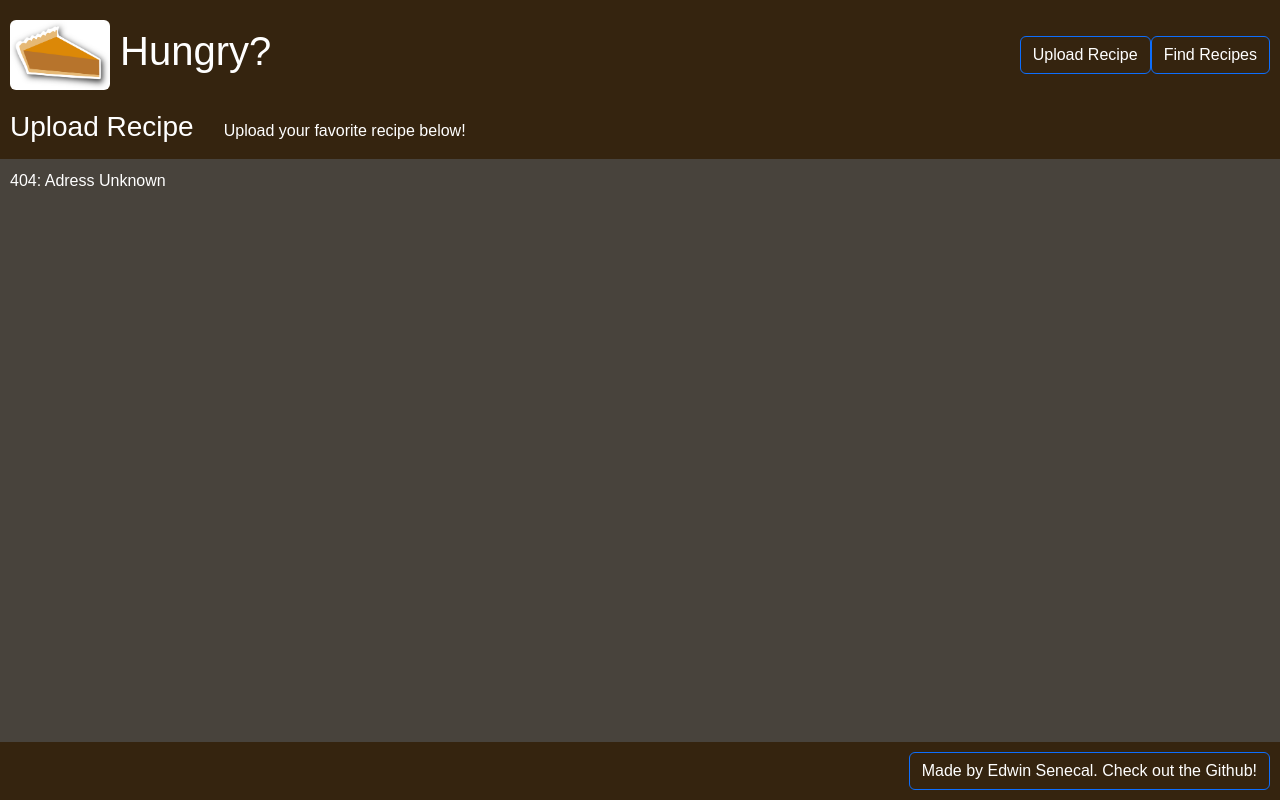
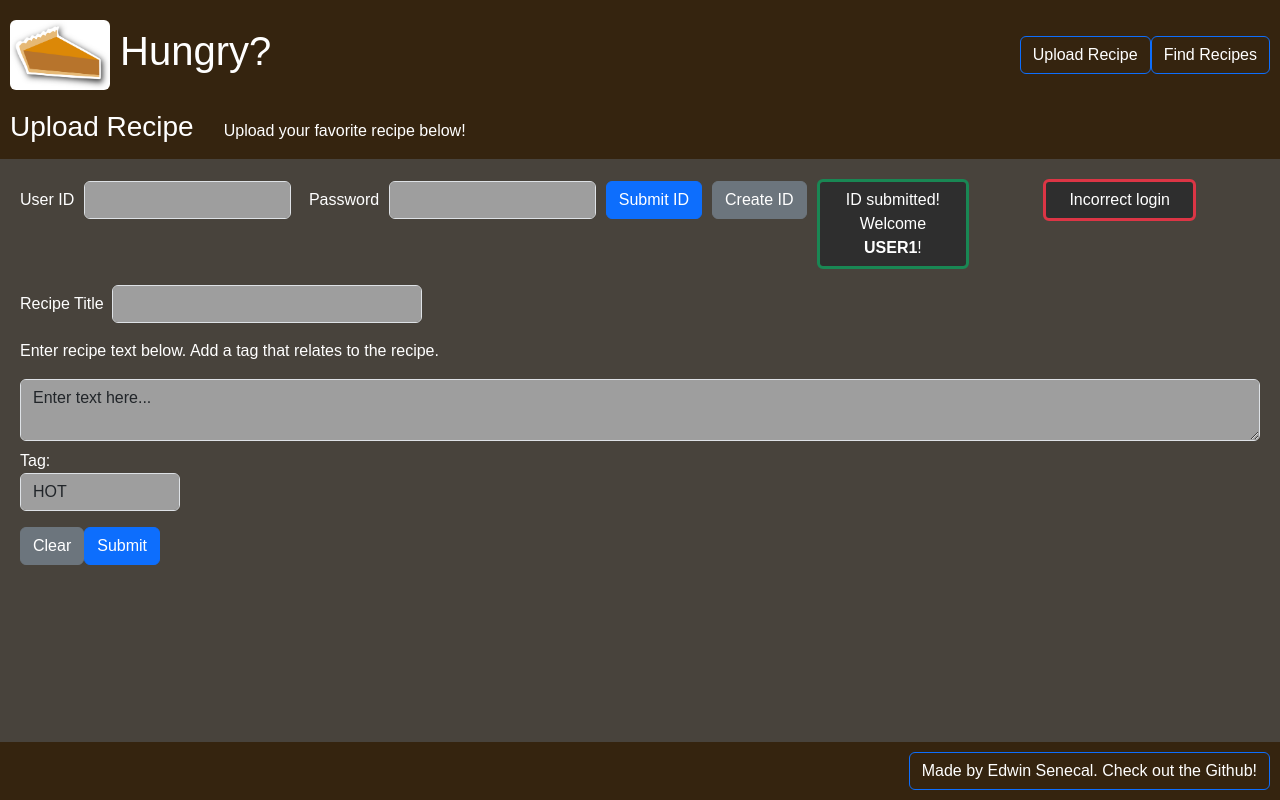
Before and after one commit to esenecal/startup, a React (Vite) app: page / in a window 1280 px wide. Before the commit this address had no page. Built offline with nearby package versions, Linux system fonts and the light colour scheme.

Commit message:
Added body text for upload.jsx.

```diff
--- a/src/app.jsx
+++ b/src/app.jsx
@@ -9,6 +9,7 @@ import { Upload } from "./upload/upload";
 
 
 // Note that placing the className "body" was required, and changing app.css to accomodate it.
+// Make sure only App is listed as default.
 export default function App() {
     return (
         <BrowserRouter>
@@ -40,7 +41,7 @@ export default function App() {
                 </header>
 
                 <Routes>
-                    <Route path="/upload" element={<Upload />} exact />
+                    <Route path="/" element={<Upload />} exact />
                     <Route path="/find" element={<Find />} />
                     <Route path="*" element={<NotFound />} />
                 </Routes>
--- a/src/upload/upload.jsx
+++ b/src/upload/upload.jsx
@@ -12,7 +12,64 @@ import "./upload.css"; // page css file
 export function Upload() {
     return(
         <div className="body">
-            Upload
+            <main>
+                <form>
+                    <div id="login" className="mb-3">
+
+                        <label for="userID">User ID</label>
+                        <div className="col-2">
+                            <input id="userID" className="form-control" type="text" name="userID"/>
+                        </div>
+
+                        <label for="password">&ensp;Password</label>
+                        <div className="col-2">
+                            <input id="password" className="form-control" type="password" name="password"/>
+                        </div>
+
+                        <button type="submit" className="btn btn-primary">Submit ID</button>
+                        <button type="submit" className="btn btn-secondary">Create ID</button>
+
+
+                        <p id="user-alert" className="form-control border-3 border-success">ID submitted! Welcome <strong>USER1</strong>!</p>
+                        <p id="user-alert" className="form-control border-3 border-danger">Incorrect login</p>
+
+                    </div>
+
+                    {/* <!--This is example text for when they submit their user credentials, so they know they can proceed--> */}
+
+
+
+
+
+                    <div id="recipe-title-input" className="mb-3">
+                        <label for="recipeTitle">Recipe Title&ensp;</label>
+                        <div className="col-3">
+                            <input id="recipeTitle" className="form-control" type="text" name="recipeTitle"/>
+                        </div>
+                    </div>
+
+                    <p>Enter recipe text below. Add a tag that relates to the recipe.</p>
+
+                    <label for="recipeText"></label>
+                    <textarea id="recipeText" className="form-control mb-2">Enter text here...</textarea>
+
+                    {/* <!--Tags will be submitted via a drop down menu--> */}
+                    <label for="tagDropdown">Tag:</label>
+                    <select id="tagDropdown" className="form-control mb-3">
+                        <option selected>HOT</option>
+                        <option>COLD</option>
+                        <option>BREAKFAST</option>
+                        <option>LUNCH</option>
+                        <option>DINNER</option>
+                    </select>
+
+                    <div id="submit-buttons">
+                    {/* <!--Submit will submit the text to the server. Reset will clear it.--> */}
+                        <button type="reset" className="btn btn-secondary">Clear</button>
+                        <button type="submit" className="btn btn-primary">Submit</button>
+                    </div>
+                </form>
+            </main>
         </div>
     );
 }
```
